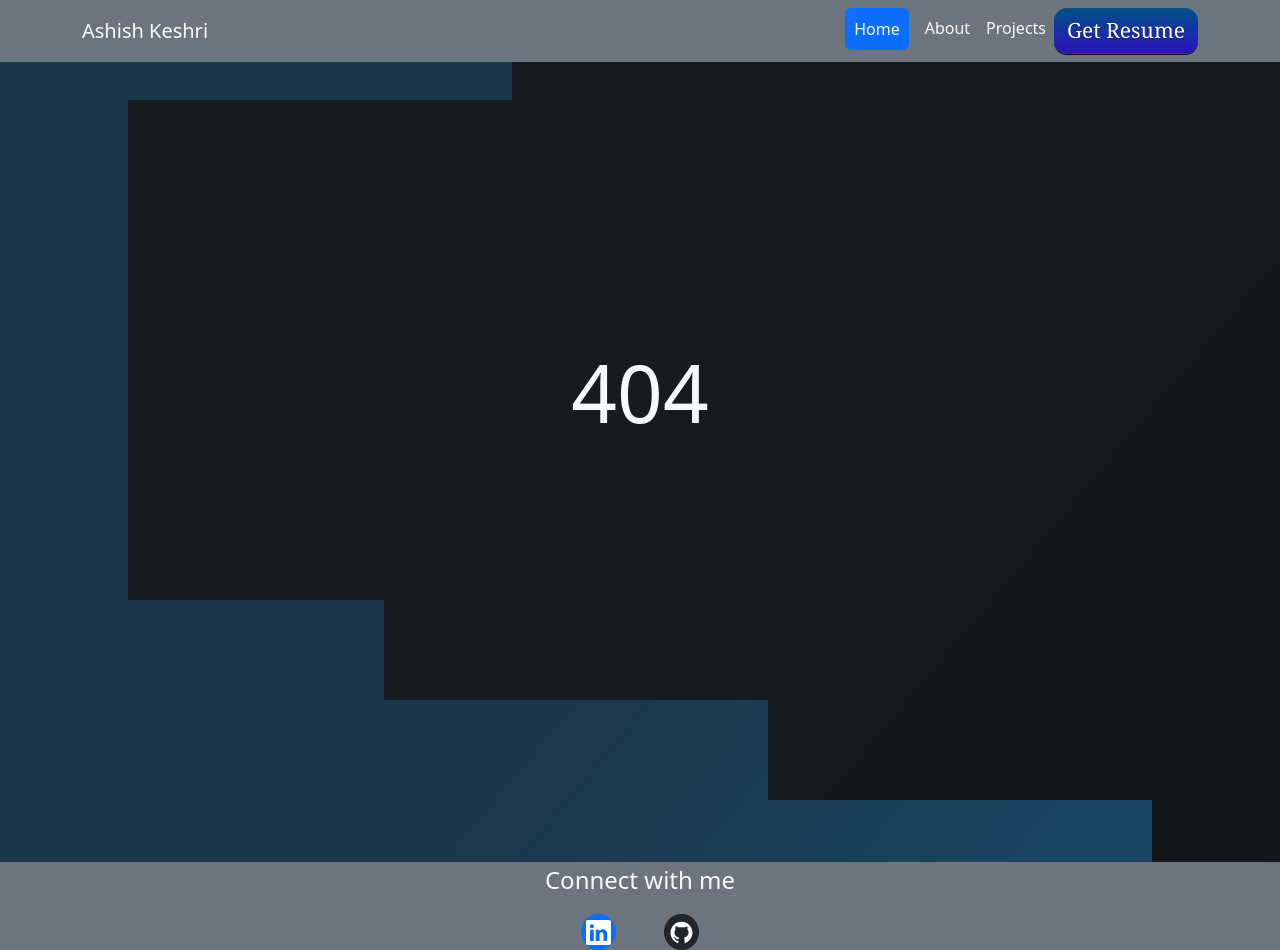
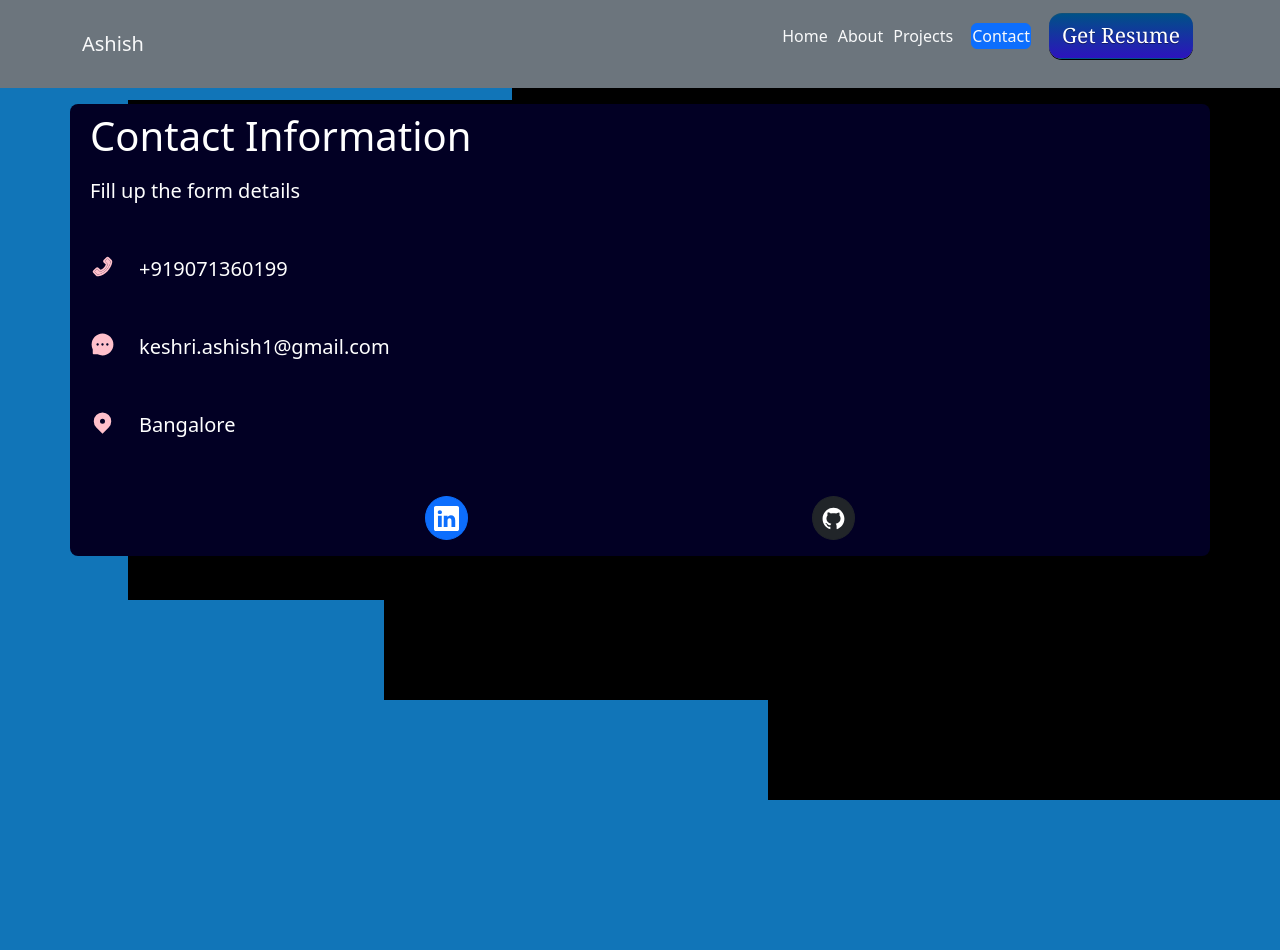
Before and after one commit to keshri95/react-portfolio., a React (Create React App) app: page /contact in a window 1280 px wide. Before the commit this address had no page. After the commit the page ends 800 px from the top, so only its background shows below. Built offline with nearby package versions, Linux system fonts and the light colour scheme.

Commit message:
navbar-change

```diff
--- a/src/App.js
+++ b/src/App.js
@@ -5,8 +5,8 @@ import Navbar from "./components/Navbar";
 import Projects from "./components/Projects";
 import ReactGA from "react-ga";
 import React from "react";
-import Footer from "./components/Footer";
 import About from "./components/About";
+import Contact from "./components/Contact";
 
 const TRACKING_ID = `${process.env.REACT_ANALYTICS}`;
 ReactGA.initialize(TRACKING_ID);
@@ -19,9 +19,9 @@ function App() {
         <Route path="/" element={<Home />} />
         <Route path="/about" element={<About />} />
         <Route path="/projects" element={<Projects />} />
+        <Route path="/contact" element={<Contact />} />
         <Route path="*" element={<Error />} />
       </Routes>
-      <Footer />
     </>
   );
 }
--- a/src/components/About.js
+++ b/src/components/About.js
@@ -29,6 +29,7 @@ const About = () => {
                 <li>CSS</li>
                 <li>JavaScript</li>
                 <li>Bootstrap</li>
+                <li>SASS/SCSS</li>
               </ul>
               <ul className="fs-4 about__tools">
                 <li>React js</li>
--- /dev/null
+++ b/src/components/Contact.js
@@ -0,0 +1,215 @@
+import React, { useEffect, useState } from "react";
+import { AiTwotonePhone } from "react-icons/ai";
+import { AiFillMessage } from "react-icons/ai";
+import { HiLocationMarker } from "react-icons/hi";
+import { BsLinkedin } from "react-icons/bs";
+import { AiFillGithub } from "react-icons/ai";
+
+const Contact = () => {
+
+    /*
+  const initalState = {
+    fname: "",
+    lname: "",
+    email: "",
+    contact: "",
+    message: "",
+  };
+
+  const [state, setState] = useState(initalState);
+  const [isSubmit, setIsSubmit] = useState(false);
+  const [isError, setIsError] = useState({});
+
+  console.log(state);
+
+  const { fname, lname, email, contact, message } = state;
+
+  const submitHandler = (e) => {
+    e.preventDefault();
+    setIsError(validate(state));
+    setIsSubmit(true);
+  };
+
+  const inputChangeHandler = (e) => {
+    const { name, value } = e.target;
+    setState({ ...state, [name]: value });
+  };
+
+  useEffect(() => {
+    if (Object.keys(isError).length === 0 && isSubmit) {
+      console.log(state);
+    }
+  }, [isError]);
+
+  const validate = (values) => {
+    const regex = /^[^\s@]+@[^\s@]+\.[^\s@]{2,}$/i;
+    const errors = {};
+
+    if (!values.email) {
+      errors.email = "Email is required";
+    } else if (!regex.test(values.email)) {
+      errors.email = "Not a valid email";
+    }
+    if (!values.fname) {
+      errors.fname = "First name required";
+    }
+    if (!values.lname) {
+      errors.lname = "Last name required";
+    }
+    if (!values.contact) {
+      errors.contact = "Contact number required";
+    }
+    if (!values.message) {
+      errors.contact = "Message required";
+    }
+
+    return errors;
+  };
+
+  */
+
+  return (
+
+    <div className="container my-3 ">
+      <div className="row">
+        <div className="col contact__page contact__border">
+          <div className="p-2">
+            <p className="display-6">Contact Information</p>
+            <p className="fs-5">Fill up the form details</p>
+          </div>
+
+          <div className="d-flex flex-column p-2">
+            <div className="d-flex gap-4 py-3">
+              <AiTwotonePhone fontSize={25} color={"pink"} />
+              <p className="fs-5">+919071360199</p>
+            </div>
+
+            <div className="d-flex gap-4 py-3">
+              <AiFillMessage fontSize={25} color={"pink"} />
+              <p className="fs-5">keshri.ashish1@gmail.com</p>
+            </div>
+
+            <div className="d-flex gap-4 py-3">
+              <HiLocationMarker fontSize={25} color={"pink"} />
+              <p className="fs-5">Bangalore</p>
+            </div>
+          </div>
+
+          <div className="d-flex justify-content-evenly my-3">
+            <a
+              href="#"
+              target="_blank"
+              className="rounded-circle p-2 btn btn-primary"
+            >
+              <BsLinkedin fontSize={25} />
+            </a>
+            <a
+              href="#"
+              target="_blank"
+              className="rounded-circle p-2 btn btn-dark"
+            >
+              <AiFillGithub fontSize={25} />
+            </a>
+          </div>
+        </div>
+
+        {/* <div className="col-8 col-4 p-3">
+          <form className="row g-3" onSubmit={submitHandler}>
+            <div className="col-md-6 ">
+              <label htmlFor="inputPassword4" className="form-label">
+                First Name
+              </label>
+              <input
+                type="text"
+                className="form-control"
+                id="inputPassword4"
+                name="fname"
+                value={fname}
+                placeholder="Enter your first name"
+                autoComplete="off"
+                onChange={inputChangeHandler}
+              />
+              <p className="text-danger">{isError.fname}</p>
+            </div>
+
+            <div className="col-md-6">
+              <label htmlFor="inputPassword4" className="form-label">
+                Last Name
+              </label>
+              <input
+                type="text"
+                className="form-control "
+                id="inputPassword4"
+                name="lname"
+                value={lname}
+                placeholder="Enter your last name"
+                autoComplete="off"
+                onChange={inputChangeHandler}
+              />
+              <p className="text-danger">{isError.lname}</p>
+            </div>
+
+            <div className="col-md-6">
+              <label htmlFor="inputEmail4" className="form-label">
+                Email
+              </label>
+              <input
+                type="email"
+                className="form-control "
+                id="inputEmail4"
+                name="email"
+                value={email}
+                autoComplete="off"
+                placeholder="Enter your email"
+                onChange={inputChangeHandler}
+              />
+              <p className="text-danger">{isError.email}</p>
+            </div>
+
+            <div className="col-6">
+              <label htmlFor="number" className="form-label">
+                Contact
+              </label>
+              <input
+                type="number"
+                className="form-control "
+                id="inputAddress2"
+                name="contact"
+                value={contact}
+                placeholder="Enter your contact number"
+                autoComplete="off"
+                onChange={inputChangeHandler}
+              />
+              <p className="text-danger">{isError.contact}</p>
+            </div>
+
+            <div className="col-12">
+              <label htmlFor="message" className="form-label">
+                Message
+              </label>
+              <textarea
+                className="form-control "
+                id="validationTextarea"
+                name="message"
+                value={message}
+                autoComplete="off"
+                placeholder="Some message.."
+                onChange={inputChangeHandler}
+              />
+              <p className="text-danger">{isError.message}</p>
+            </div>
+
+            <div className="col-12 d-grid gap-2 d-md-flex justify-content-md-end">
+              <button type="submit" className="btn btn-primary btn-lg">
+                Send Message
+              </button>
+            </div>
+          </form>
+        </div> */}
+      </div>
+    </div>
+
+  );
+};
+
+export default Contact;
--- a/src/components/Footer.js
+++ /dev/null
@@ -1,36 +0,0 @@
-import React from "react";
-import { BsLinkedin } from "react-icons/bs";
-import { AiFillGithub } from "react-icons/ai";
-const Footer = () => {
-  return (
-    <>
-    <div className="container-fluid bg-secondary">
-      <p className="text-center text-light fs-4">Connect with me</p>
-      <div className="d-flex justify-content-center">
-        <div>
-          <a
-            href="https://www.linkedin.com/in/ashish-keshri-b1a250188/"
-            target={"_blank"}
-            className="rounded-circle p-1 mx-4 btn btn-primary"
-            rel="noreferrer"
-          >
-            <BsLinkedin fontSize={25} />
-          </a>
-        </div>
-        <div>
-          <a
-            href="https://github.com/keshri95"
-            target={"_blank"}
-            className="rounded-circle p-1 mx-4 btn btn-dark"
-            rel="noreferrer"
-          >
-            <AiFillGithub fontSize={25} />
-          </a>
-        </div>
-      </div>
-    </div>
-    </>
-  );
-};
-
-export default Footer;
--- a/src/components/Navbar.js
+++ b/src/components/Navbar.js
@@ -20,6 +20,9 @@ const Navbar = () => {
     else if(location.pathname === "/projects"){
       setActive("Projects");
     }
+    else if(location.pathname === "/contact"){
+      setActive("Contact");
+    }
     else if(location.pathname === "*"){
       setActive("Error");
     }
@@ -41,21 +44,10 @@ const Navbar = () => {
           <Link to="/" className={`navbar-brand ${ active === "Home" ? "text-light" : "text-light"}`}
           onClick={() => setActive("Home")}
            >
-            Ashish Keshri
+            Ashish
           </Link>
-          <button
-            className="navbar-toggler"
-            type="button"
-            data-bs-toggle="collapse"
-            data-bs-target="#navbarNav"
-            aria-controls="navbarNav"
-            aria-expanded="false"
-            aria-label="Toggle navigation"
-          >
-            <span className="navbar-toggler-icon"></span>
-          </button>
-          <div className="collapse navbar-collapse " id="navbarNav">
-            <ul className="navbar-nav ms-auto">
+
+            <ul className="  d-flex align-items-center">
               <li className="nav-item">
                 <Link
                   to="/"
@@ -84,6 +76,15 @@ const Navbar = () => {
                 </Link>
               </li>
               <li className="nav-item">
+                <Link
+                  to="contact"
+                  className={`nav-link ${active === "Contact" ? "text-light mx-2 btn btn-primary" : "text-light"}`}
+                  onClick={() =>setActive("Contact")}
+                >
+                  Contact
+                </Link>
+              </li>
+              <li className="nav-item">
                 <a href={resume} download="Resume"
                   className="btn btn-bd-primary"
                 >
@@ -93,7 +94,6 @@ const Navbar = () => {
             </ul>
           </div>
         </div>
-      </div>
     </>
   );
 };
--- a/src/index.css
+++ b/src/index.css
@@ -45,6 +45,9 @@ body {
 
 ul {
   list-style: none;
+}
+li{
+  padding: 5px;
 }
 .about-info img {
   height: 30vh;
```
